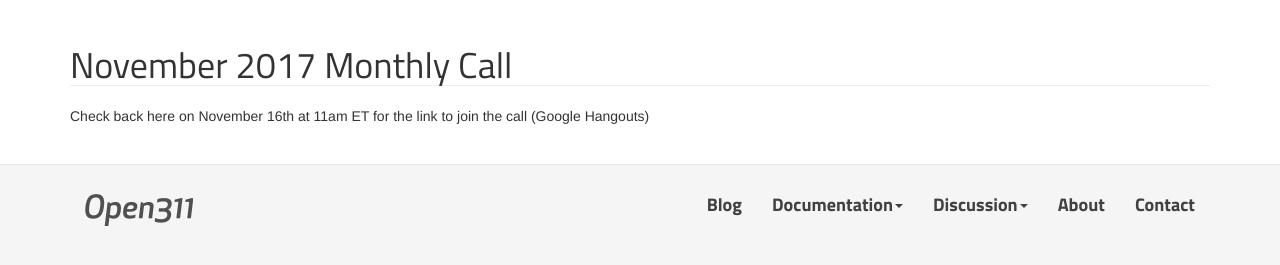
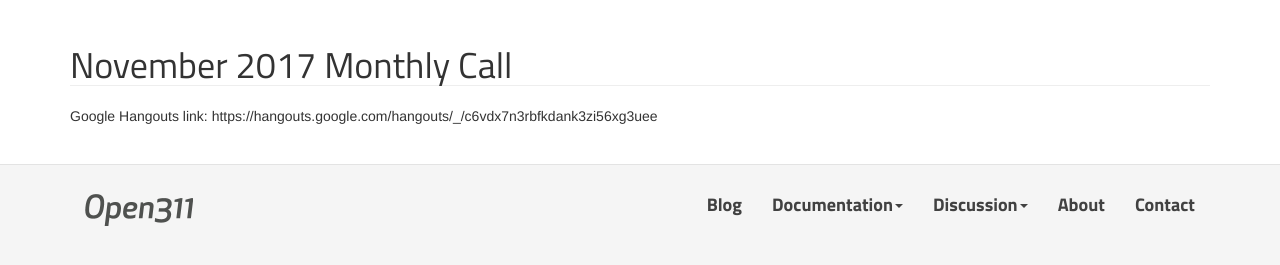
Before and after one commit to open311/open311.github.io, a Jekyll site: the page built from Calls/2017-11.md, in a window 1280 px wide. Shown: the part 124-389 px from the top of the page. Built offline with Jekyll 4.4.1, drawn with Linux system fonts in a browser that asks for light colours; nearby versions of some CDN libraries.

Commit message:
Update 2017-11.md

```diff
--- a/Calls/2017-11.md
+++ b/Calls/2017-11.md
@@ -3,4 +3,4 @@ title: November 2017 Monthly Call
 permalink: /calls/2017-11/
 ---
 
-Check back here on November 16th at 11am ET for the link to join the call (Google Hangouts)
+Google Hangouts link: https://hangouts.google.com/hangouts/_/c6vdx7n3rbfkdank3zi56xg3uee
```
